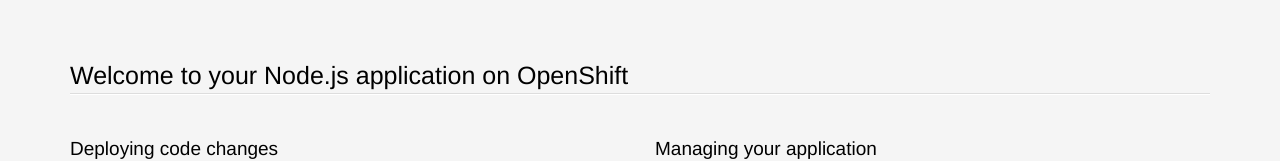
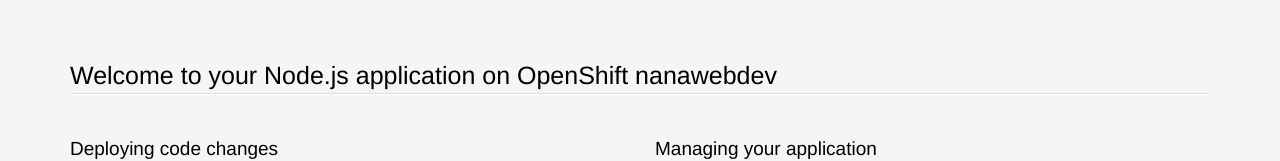
Before and after one commit to nannalin/WebDevelopment, a website: page index.html in a window 1280 px wide. Shown: the top 161 px of the page. Drawn offline with Linux system fonts and the light colour scheme.

Commit message:
Changed index.html nanawebdev

```diff
--- a/index.html
+++ b/index.html
@@ -207,7 +207,7 @@
 <body>
 <section class='container'>
           <hgroup>
-            <h1>Welcome to your Node.js application on OpenShift</h1>
+            <h1>Welcome to your Node.js application on OpenShift nanawebdev</h1>
           </hgroup>
 
 
```
Also changed, not shown: 1 other file.
